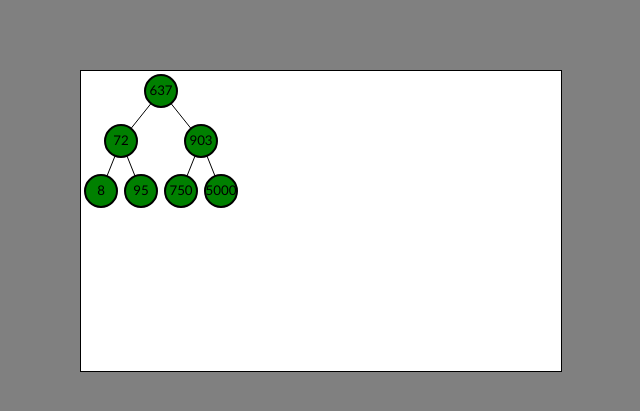
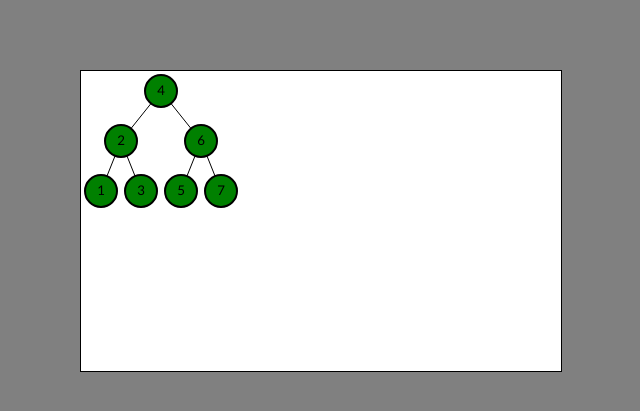
Before and after one commit to Duta/420blazeit, a plain HTML site: page index.html in a window 1280 px wide. Both pictures are taken after a click on the button "Update". Shown: the part 179-590 px from the top of the page, 319-959 px from the left. Drawn offline with Linux system fonts and the light colour scheme.

Commit message:
User input. Yay

```diff
--- a/trees.js
+++ b/trees.js
@@ -89,6 +89,7 @@ Trees = (function() {
     this.width = this.canvas.width;
     this.height = this.canvas.height;
     this.ctx = this.canvas.getContext('2d');
+    this.clear();
   }
 
   Trees.prototype.draw = function() {
@@ -135,22 +136,48 @@ Trees = (function() {
     return this.ctx.fillRect(0, 0, this.width, this.height);
   };
 
-  Trees.prototype.parse = function(input) {
-    var root;
-    root = new Node(637);
-    root.left = new Node(72);
-    root.right = new Node(903);
-    root.left.left = new Node(8);
-    root.left.right = new Node(95);
-    root.right.left = new Node(750);
-    root.right.right = new Node(5000);
-    return root;
+  Trees.prototype.parse = function(str) {
+    var ch, end, i, leftText, len, numLeftParens, numRightParens, rightText, root, rootText, start, _i;
+    len = str.length;
+    numLeftParens = 0;
+    numRightParens = 0;
+    for (i = _i = 0; 0 <= len ? _i < len : _i > len; i = 0 <= len ? ++_i : --_i) {
+      ch = str.charAt(i);
+      if (ch === '(') {
+        numLeftParens++;
+      } else if (ch === ')') {
+        numRightParens++;
+      } else if (numLeftParens === numRightParens) {
+        start = i;
+        while (ch !== '(' && ch !== ')' && i < len) {
+          ch = str.charAt(++i);
+        }
+        end = i;
+        rootText = str.substring(start, end);
+        root = new Node(rootText);
+        if (start !== 0 && end !== len) {
+          leftText = str.substring(1, start - 1);
+          rightText = str.substring(end + 1, len - 1);
+          root.left = this.parse(leftText);
+          root.right = this.parse(rightText);
+        }
+        return root;
+      }
+    }
+    return null;
   };
 
   Trees.prototype.update = function(input) {
+    var root;
     VisualNode.counter = 0;
-    this.root = new VisualNode(this.parse(input));
-    this.root.init(0);
+    input = input.replace(/\s/g, '');
+    root = this.parse(input);
+    if (root === null) {
+      this.root = null;
+    } else {
+      this.root = new VisualNode(root);
+      this.root.init(0);
+    }
     return this.draw();
   };
 
@@ -164,6 +191,6 @@ window.onload = function() {
   return document.getElementById('updatebutton').onclick = function() {
     var inputField;
     inputField = document.getElementById('inputfield');
-    return trees.update(inputField.innerHTML);
+    return trees.update(inputField.value);
   };
 };
```
Also changed, not shown: index.html (+1 -1 lines), 1 other file.
